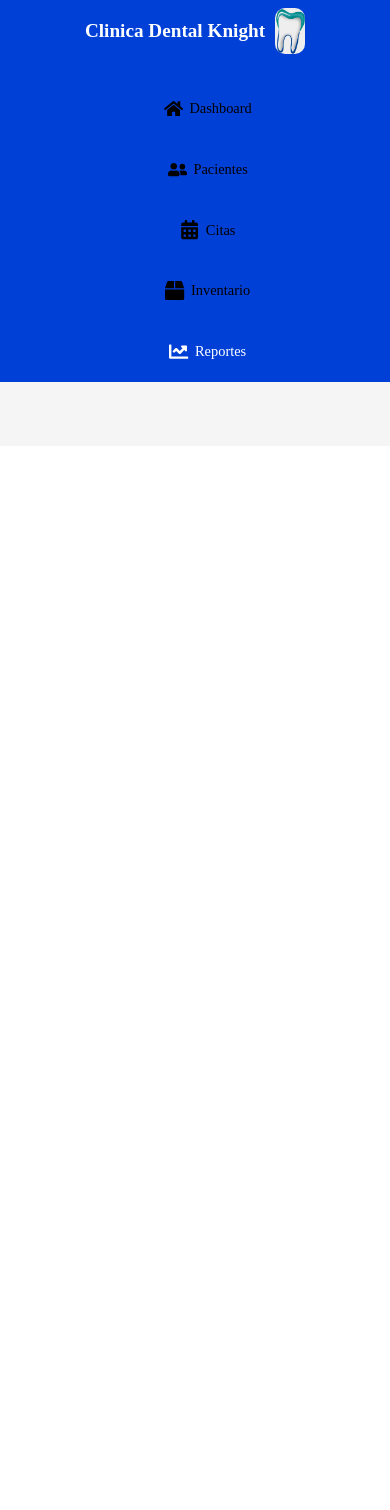
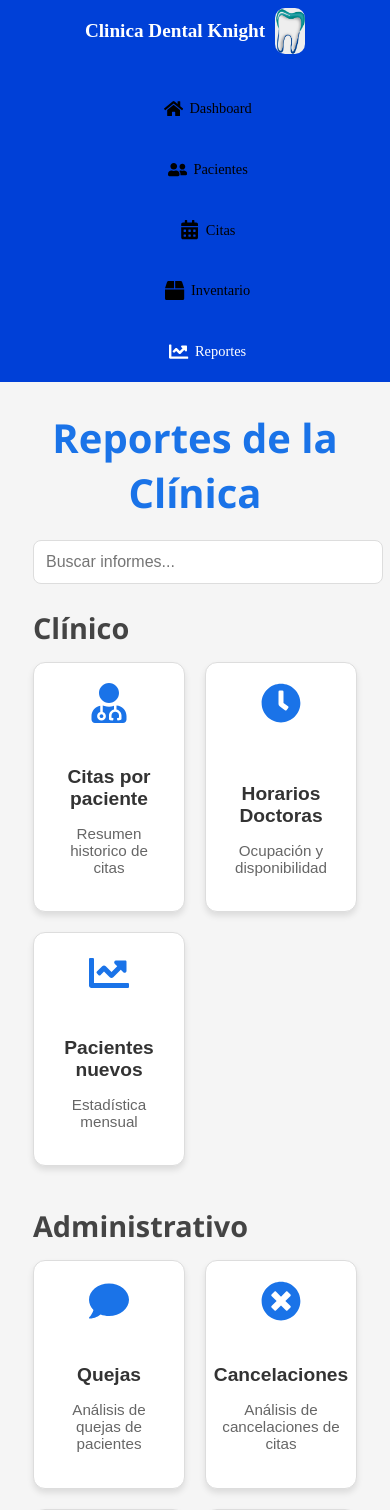
Before and after one commit to WilmerH1506/ERPKnigth, a React (Vite) app in the folder client/: page /reports in a window 390 px wide. Shown: the top 1510 px of the page. Before the commit the page ends 844 px from the top, so only its background shows below. Built offline with nearby package versions, Linux system fonts and the light colour scheme.

Commit message:
Paginación, Barra de búsqueda en pacientes y front de reportes

```diff
--- a/client/package.json
+++ b/client/package.json
@@ -15,6 +15,7 @@
     "cors": "^2.8.5",
     "dotenv": "^16.4.5",
     "express": "^4.21.1",
+    "jspdf": "^2.5.2",
     "mongoose": "^8.7.1",
     "morgan": "^1.10.0",
     "react": "^18.3.1",
--- a/client/src/components/App.jsx
+++ b/client/src/components/App.jsx
@@ -4,6 +4,7 @@ import DashboardCards from './DashboardsCards';
 import Patients from './Patients';
 import Dates from './Dates';
 import Inventory from './Inventory';
+import Reports from './Reports';
 import './App.css';
 import {BrowserRouter, Routes, Route} from 'react-router-dom';
 
@@ -18,6 +19,7 @@ const App = () => {
             <Route path="/patients" element={<Patients />} />
             <Route path="/dates" element={<Dates />} />
             <Route path="/inventory" element={<Inventory />} />
+            <Route path="/reports" element={<Reports />} />
           </Routes>
         </div>
       </div>
--- a/client/src/components/DashboardsCards.css
+++ b/client/src/components/DashboardsCards.css
@@ -6,7 +6,7 @@
     align-items: center;
   }
 
-  .card {
+  .dcard {
     display: flex;
     justify-content: space-between;
     align-items: center;
@@ -19,22 +19,22 @@
     height: 130px;
   }
 
-  .card-content {
+  .dcard-content {
     display: flex;
     flex-direction: column;
   }
 
-  .card-content span {
+  .dcard-content span {
     font-size: 2.5rem;
     color: #666;
   }
 
-  .card-content h2 {
+  .dcard-content h2 {
     font-size: 2rem;
     color: #333;
   }
 
-  .card-icon {
+  .dcard-icon {
     font-size: 2rem;
     color: #888;
   }
--- a/client/src/components/DashboardsCards.jsx
+++ b/client/src/components/DashboardsCards.jsx
@@ -25,12 +25,12 @@ const DashboardCards = () => {
     return (
       <div className="dashboard-cards">
         {cards.map((card, index) => (
-          <div className="card" key={index}>
-            <div className="card-content">
+          <div className="dcard" key={index}>
+            <div className="dcard-content">
               <span>{card.title}</span>
               <h2>{card.value}</h2>
             </div>
-            <div className="card-icon">
+            <div className="dcard-icon">
               {card.icon}
             </div>
           </div>
--- a/client/src/components/Patients.css
+++ b/client/src/components/Patients.css
@@ -9,9 +9,12 @@
     margin-bottom: 1.5rem;
   }
 
+
+
   h1 {
     font-size: 2rem;
     font-weight: bold;
+    margin-top: -30px;
   }
 
   .new-patient-button {
@@ -118,6 +121,70 @@
     z-index: 1000;
   }
 
+  /* Estilos generales para los botones de paginación */
+.pagination {
+  display: flex;
+  justify-content: center;
+  align-items: center;
+  margin-top: 20px;
+  gap: 10px;
+}
+
+.pagination-button {
+  background-color: #15999B;
+  color: white;
+  padding: 10px 20px;
+  border: none;
+  border-radius: 5px;
+  font-size: 16px;
+  cursor: pointer;
+  transition: background-color 0.3s ease, transform 0.2s ease;
+}
+
+.pagination-button:hover {
+  background-color: #45a049;
+  transform: scale(1.05);
+}
+
+.pagination-button:disabled {
+  background-color: #ddd;
+  cursor: not-allowed;
+}
+
+.page-info {
+  font-size: 16px;
+  color: #333;
+}
+
+.page-info {
+  margin: 0 10px;
+}
+
+.search-bar {
+  margin-top: 10px;
+  display: flex;
+  justify-content: left;
+  margin-bottom: 20px;
+}
+
+.search-bar input {
+  padding: 10px;
+  width: 80%;
+  max-width: 400px;
+  font-size: 1rem;
+  border-radius: 5px;
+  border: 1px solid #ccc;
+  box-sizing: border-box;
+  outline: none;
+  transition: border-color 0.3s ease;
+  margin-top: -20px;
+}
+
+.search-bar input:focus {
+  border-color: #007bff;
+}
+
+
   .spinner {
     border: 8px solid rgba(255, 255, 255, 0.3);
     border-top: 8px solid #ffffff;
--- /dev/null
+++ b/client/src/components/Reports.css
@@ -0,0 +1,121 @@
+.clinic-reports {
+    font-family: 'Segoe UI', Tahoma, Geneva, Verdana, sans-serif;
+    padding: 1px;
+    max-width: 1200px;
+    margin: 0 auto;
+    color: #333;
+    margin-top: 25px;
+  }
+
+  h1 {
+    font-size: 2.5rem;
+    color: #1a73e8;
+    text-align: center;
+    margin-bottom: 20px;
+  }
+
+  .search-input {
+    display: block;
+    width: 100%;
+    padding: 12px;
+    margin: 20px 0;
+    border: 1px solid #ddd;
+    border-radius: 8px;
+    font-size: 1rem;
+  }
+
+  .section {
+    margin-bottom: 40px;
+  }
+
+  .section h2 {
+    font-size: 1.8rem;
+    color: #444;
+    margin-bottom: 15px;
+  }
+
+  .card-container {
+    display: grid;
+    grid-template-columns: repeat(auto-fit, minmax(200px, 1fr));
+    gap: 20px;
+  }
+
+  .card {
+    display: flex;
+    flex-direction: column;
+    align-items: center;
+    background: #fff;
+    border: 1px solid #ddd;
+    border-radius: 12px;
+    padding: 20px;
+    text-align: center;
+    box-shadow: 0 4px 6px rgba(0, 0, 0, 0.1);
+    transition: transform 0.3s ease, box-shadow 0.3s ease;
+    cursor: pointer;
+    min-height: 200px;
+    display: flex;
+    flex-direction: column;
+    justify-content: space-between;
+  }
+
+  .card:hover {
+    transform: translateY(-5px);
+    box-shadow: 0 6px 12px rgba(0, 0, 0, 0.15);
+  }
+
+  .card-icon {
+    font-size: 2.5rem;
+    color: #1a73e8;
+    margin-bottom: 15px;
+  }
+
+  .card-content h3 {
+    font-size: 1.2rem;
+    font-weight: bold;
+    color: #333;
+    margin-bottom: 10px;
+  }
+
+  .card-content p {
+    font-size: 0.95rem;
+    color: #666;
+  }
+
+  .historical-reports {
+    margin-top: 40px;
+    background: #f9f9f9;
+    padding: 20px;
+    border-radius: 8px;
+    box-shadow: 0 4px 6px rgba(0, 0, 0, 0.1);
+  }
+
+  .historical-reports h2 {
+    font-size: 1.8rem;
+    color: #444;
+    margin-bottom: 15px;
+  }
+
+  .historical-cards {
+    display: flex;
+    flex-direction: column;
+    gap: 15px;
+  }
+
+  .historical-card {
+    background: #fff;
+    padding: 15px;
+    border: 1px solid #ddd;
+    border-radius: 8px;
+    box-shadow: 0 4px 6px rgba(0, 0, 0, 0.1);
+  }
+
+  .historical-card p {
+    font-size: 1rem;
+    color: #555;
+  }
+
+  @media (max-width: 768px) {
+    .card-container {
+      grid-template-columns: repeat(auto-fit, minmax(150px, 1fr));
+    }
+  }
--- /dev/null
+++ b/client/src/components/Reports.jsx
@@ -0,0 +1,76 @@
+import React from 'react';
+import './Reports.css';
+import { FaUserMd,FaCalendarTimes ,FaChartLine,FaClock, FaTimesCircle, FaDollarSign, FaBox, FaPills, FaComment } from 'react-icons/fa';
+
+const ClinicReports = () => {
+  const sections = [
+    {
+      title: 'Clínico',
+      items: [
+        { icon: <FaUserMd />, title: 'Citas por paciente', description: 'Resumen historico de citas' },
+        { icon: <FaClock />, title: 'Horarios Doctoras', description: 'Ocupación y disponibilidad' },
+        { icon: <FaChartLine />, title: 'Pacientes nuevos', description: 'Estadística mensual' },
+      ],
+    },
+    {
+      title: 'Administrativo',
+      items: [
+        { icon: <FaComment />, title: 'Quejas', description: 'Análisis de quejas de pacientes' },
+        { icon: <FaTimesCircle />, title: 'Cancelaciones', description: 'Análisis de cancelaciones de citas' },
+        { icon: <FaDollarSign />, title: 'Ingresos', description: 'Generados por servicio' },
+        { icon: <FaBox />, title: 'Inventario', description: 'Control de insumos' },
+        { icon: <FaCalendarTimes/>, title: 'Tasa de abandonos', description: 'Pacientes que no asisten a citas hace 6 o mas meses' },
+      ],
+    },
+  ];
+
+  const historicalReports = [
+    { date: '2024-11-01', report: 'Informe de pacientes actualizado' },
+    { date: '2024-10-15', report: 'Estadísticas generales' },
+    // Agrega más reportes históricos aquí
+  ];
+
+  return (
+    <div className="clinic-reports">
+      <h1>Reportes de la Clínica</h1>
+
+      <input
+        type="text"
+        placeholder="Buscar informes..."
+        className="search-input"
+      />
+
+      {sections.map((section, index) => (
+        <div key={index} className="section">
+          <h2>{section.title}</h2>
+          <div className="card-container">
+            {section.items.map((item, idx) => (
+              <button key={idx} className="card">
+                <div className="card-icon">{item.icon}</div>
+                <div className="card-content">
+                  <h3>{item.title}</h3>
+                  <p>{item.description}</p>
+                </div>
+              </button>
+            ))}
+          </div>
+        </div>
+      ))}
+
+      {/* Sección de Histórico de Reportes */}
+      <div className="historical-reports">
+        <h2>Histórico de Reportes Generados</h2>
+        <div className="historical-cards">
+          {historicalReports.map((report, index) => (
+            <div key={index} className="historical-card">
+              <p><strong>{report.date}</strong></p>
+              <p>{report.report}</p>
+            </div>
+          ))}
+        </div>
+      </div>
+    </div>
+  );
+};
+
+export default ClinicReports;
```
Also changed, not shown: client/src/components/Patients.jsx (+66 -12 lines), 1 other file (tests, documents, lock files or other folders).
